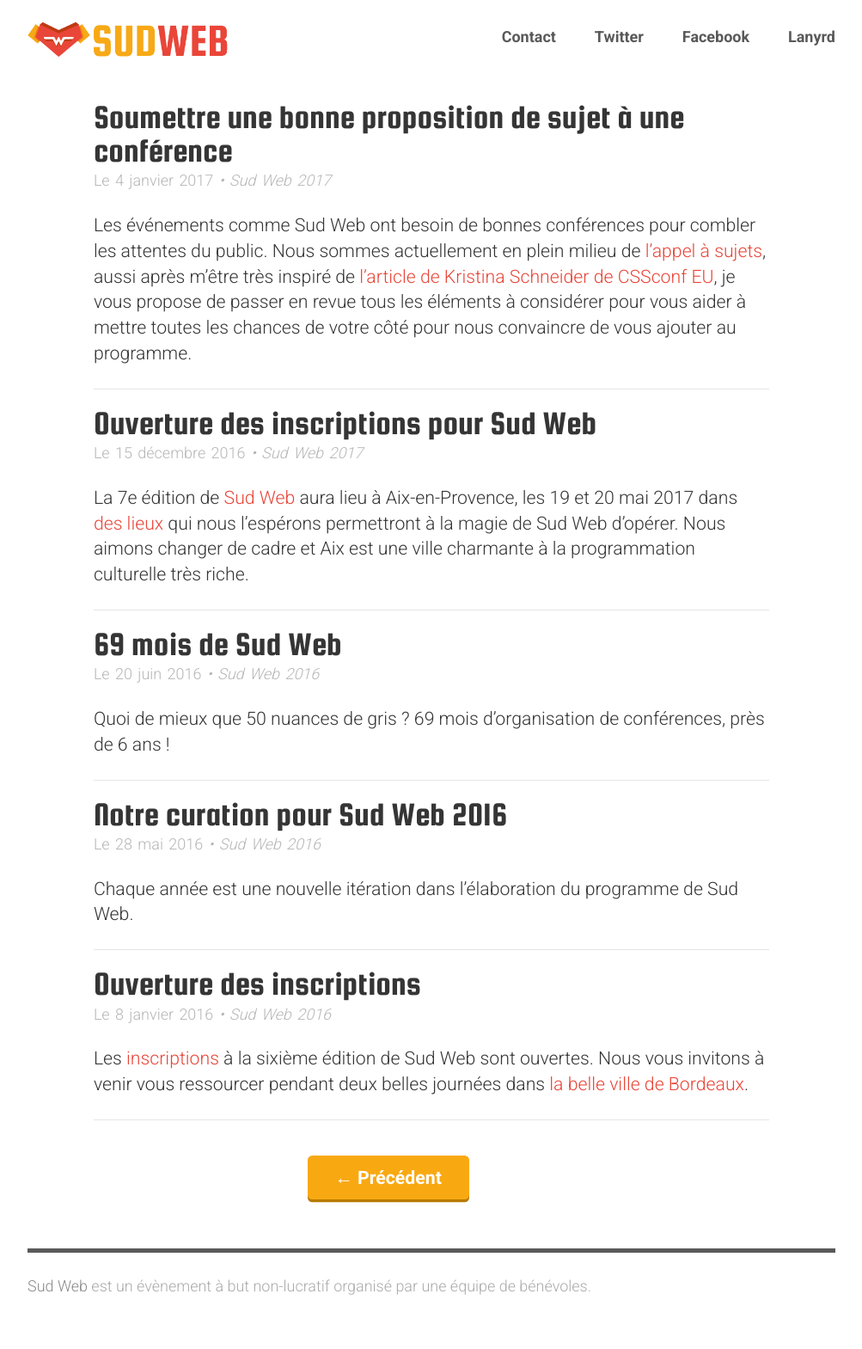
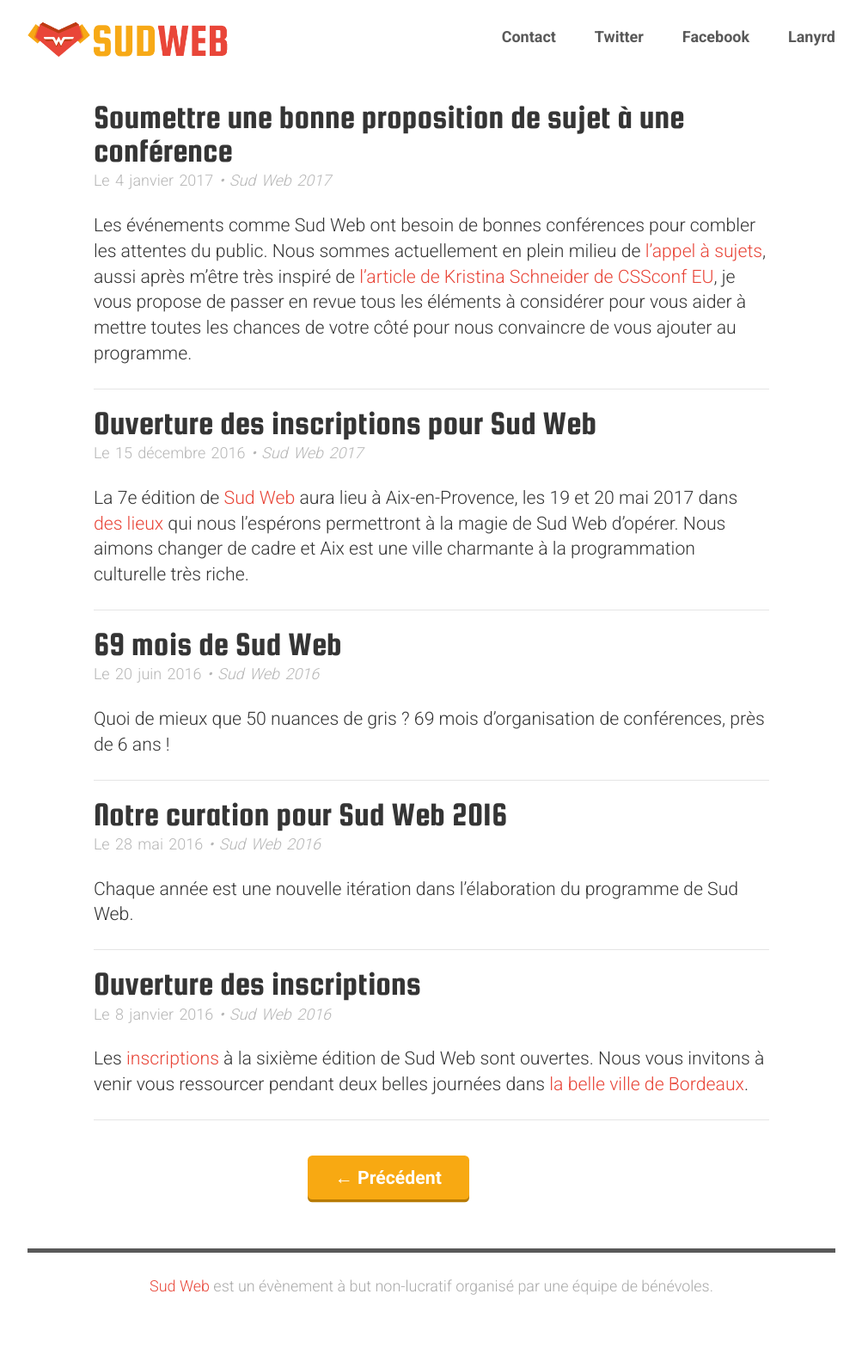
Before and after one commit to sudweb/blog, a Jekyll site: the page built from index.html, in a window 1280 px wide. Shown: the whole page at 86% size, without its empty margins (138-1141 px from the left). Built offline with Jekyll 4.4.1, drawn with Linux system fonts in a browser that asks for light colours; the list of posts is cut into pages by our own code; before the commit the page ends 1539 px from its top, so only the background shows below that.

Commit message:
center footer

```diff
--- a/_includes/footer.html
+++ b/_includes/footer.html
@@ -1,5 +1,3 @@
-<div id="footer">
-  <div class="footer-content">
-    <p class="copyright"><a href="{{ site.url }}">Sud Web</a> est un évènement à but non-lucratif organisé par une équipe de bénévoles.</p>
-  </div>
+<div class="footer">
+    <p><a href="{{ site.url }}">Sud Web</a> est un évènement à but non-lucratif organisé par une équipe de bénévoles.</p>
 </div>
--- a/assets/css/main.scss
+++ b/assets/css/main.scss
@@ -548,7 +548,7 @@
   border-top: 5px solid #595959;
   clear: both;
 }
-#footer {
+.footer {
   overflow: hidden;
   clear: both;
   width: 100%;
@@ -557,6 +557,7 @@
   border-top: 5px solid #595959;
   font-size: 0.8461538461538462em;
   color: #aaa;
+  text-align: center;
 }
 
 /* Primary menu
```
